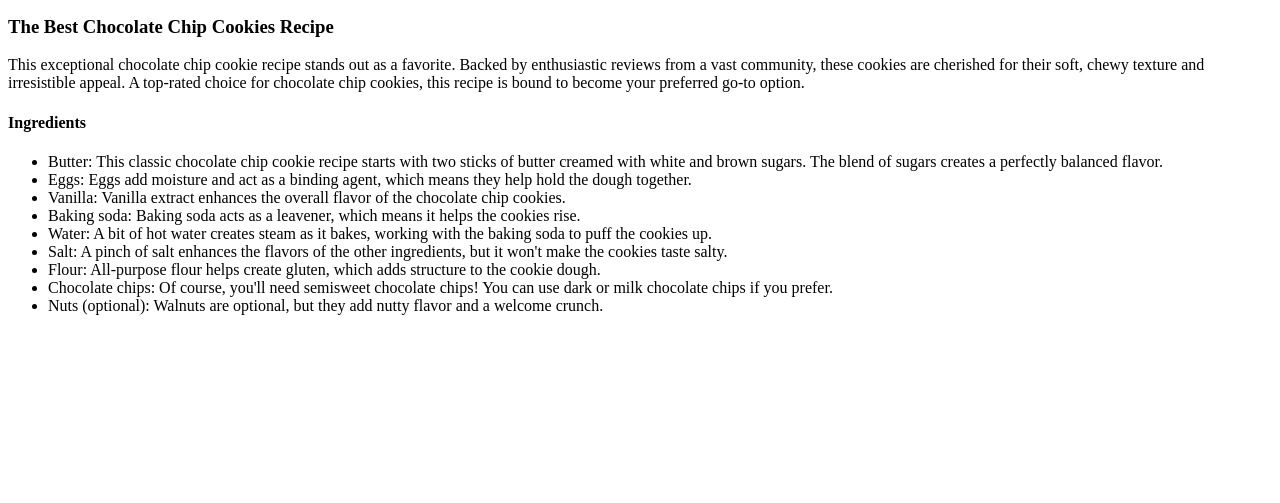
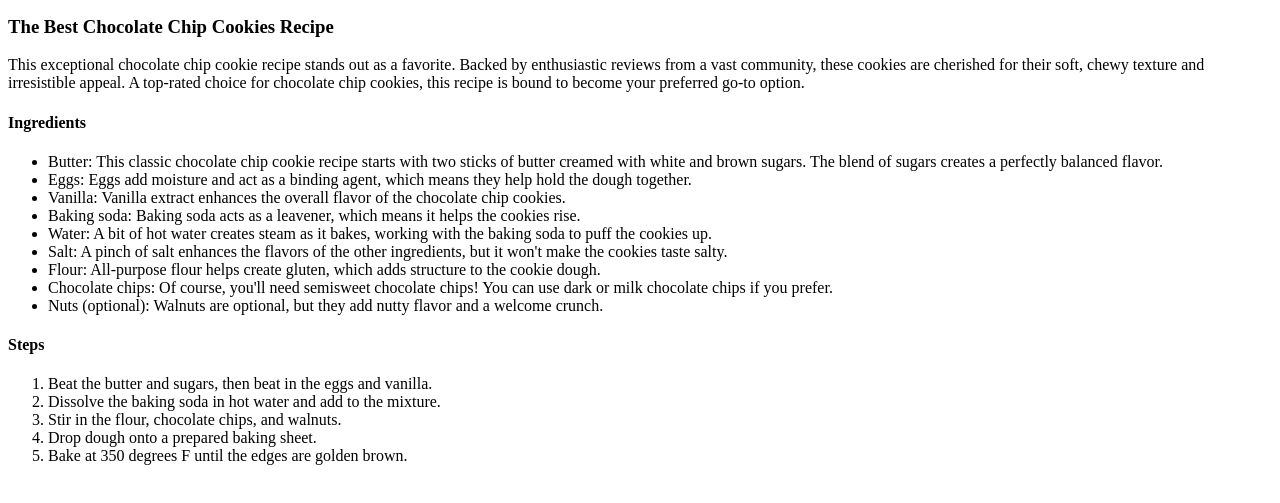
Before and after one commit to JackBrockie17/odin-recipes, a plain HTML site: page recipes/cookies.html in a window 1280 px wide. Shown: the part 101-604 px from the top of the page. Drawn offline with Linux system fonts and the light colour scheme.

Commit message:
Finalize cookies.html                                     - Add recipe steps

```diff
--- a/recipes/cookies.html
+++ b/recipes/cookies.html
@@ -22,5 +22,13 @@
         <li>Chocolate chips: Of course, you'll need semisweet chocolate chips! You can use dark or milk chocolate chips if you prefer.</li>
         <li>Nuts (optional): Walnuts are optional, but they add nutty flavor and a welcome crunch.</li>
     </ul>
+    <h4>Steps</h4>
+    <ol>
+        <li>Beat the butter and sugars, then beat in the eggs and vanilla.</li>
+        <li>Dissolve the baking soda in hot water and add to the mixture.</li>
+        <li>Stir in the flour, chocolate chips, and walnuts.</li>
+        <li>Drop dough onto a prepared baking sheet.</li>
+        <li>Bake at 350 degrees F until the edges are golden brown.</li>
+    </ol>
 </body>
 </html>
```
